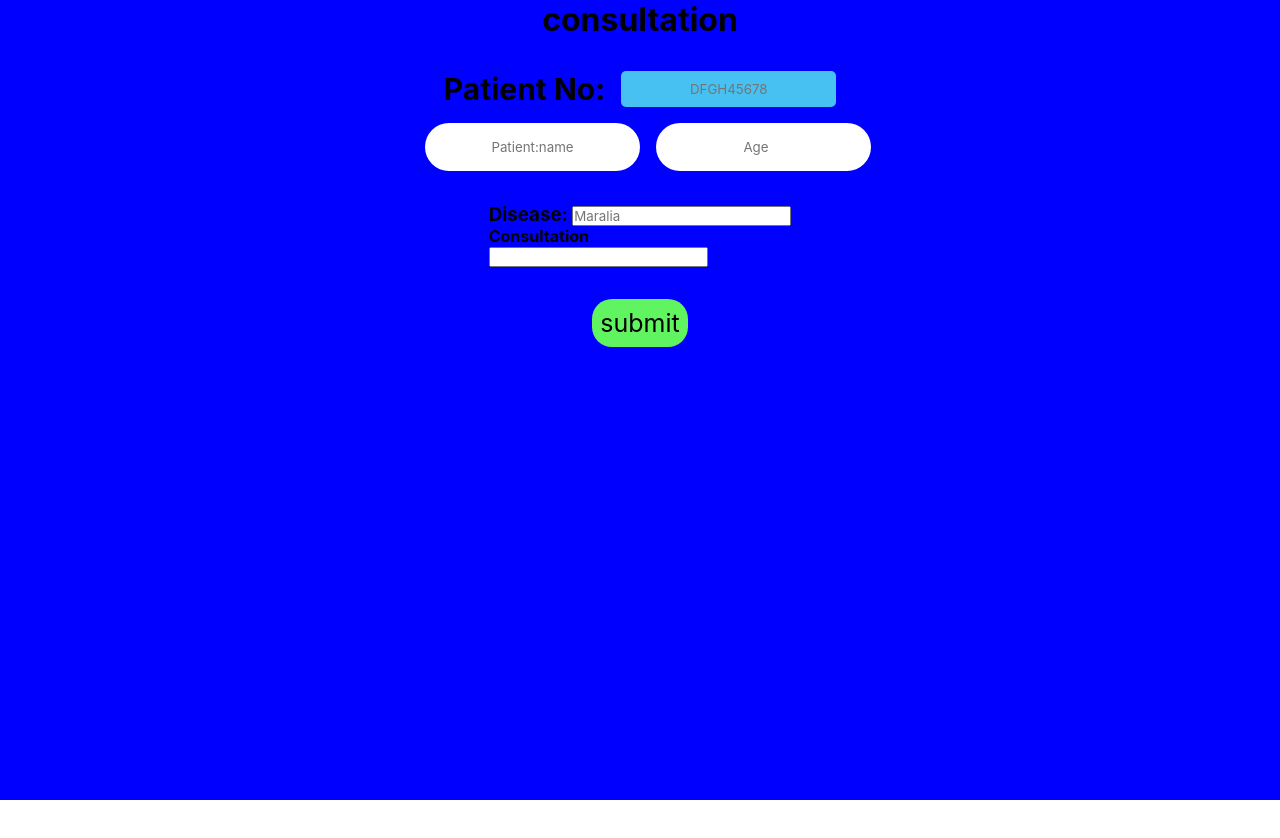
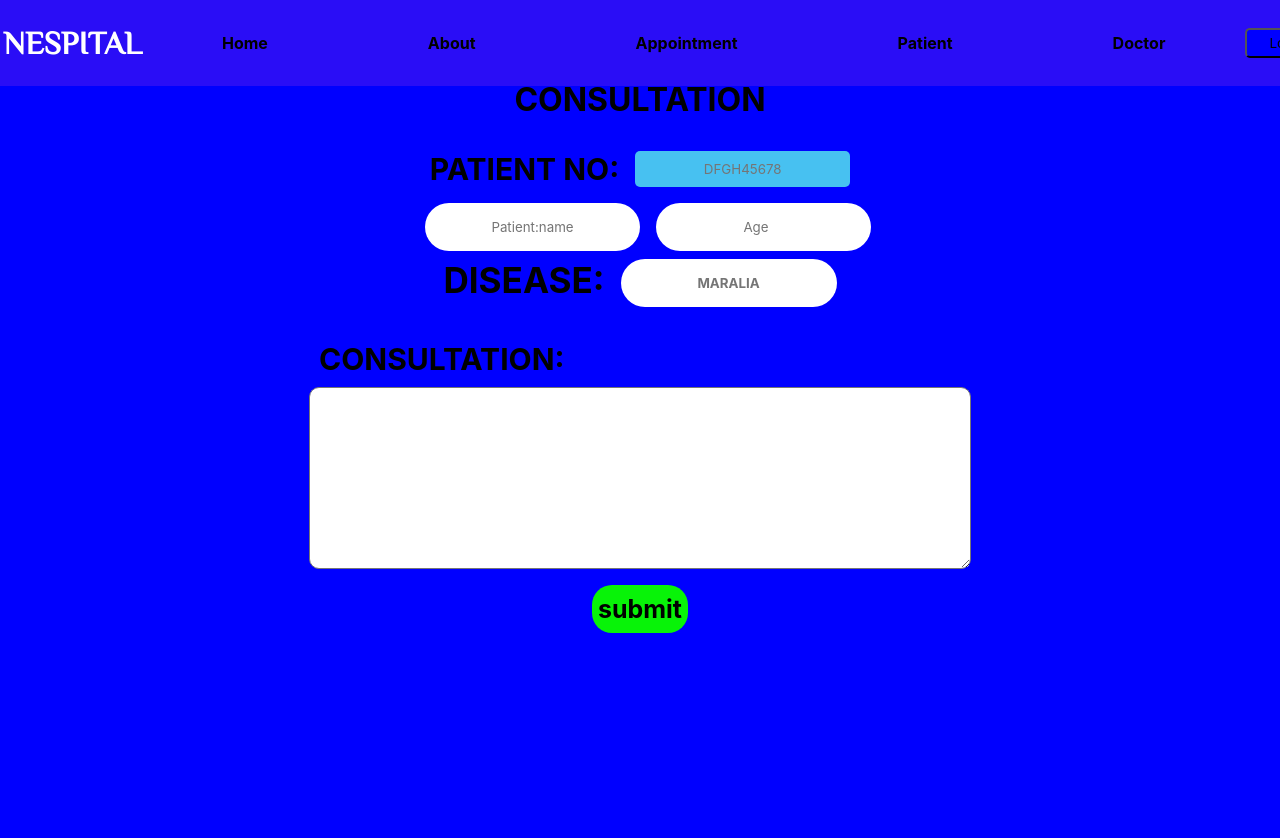
Before and after one commit to kihara38/Nespital, a React (Create React App) app in the folder client/: page /Consultation in a window 1280 px wide. Shown: the top 838 px of the page. Before the commit the page ends 800 px from the top, so only its background shows below. Built offline with nearby package versions, Linux system fonts and the light colour scheme; no server answers; a web font is replaced by a local one.

Commit message:
css changes

```diff
--- a/client/src/App.js
+++ b/client/src/App.js
@@ -23,29 +23,25 @@ import Patients from "./components/auth/Patients";
 function App() {
   return (
     <Router>
+      <NavBar />
       <ToastContainer />
       <Switch>
         <Route path="/" exact>
-          <NavBar />
           <Home />
         </Route>
         <Route path="/About" exact>
-          <NavBar />
           <h1>About</h1>
           <Footer />
         </Route>
         <Route path="/appointment" exact>
-          <NavBar />
           <h1>appointment</h1>
           <Footer />
         </Route>
         <Route path="/patient" exact>
-          <NavBar />
           <h1>patient</h1>
           <Footer />
         </Route>
         <Route path="/doctor" exact>
-          <NavBar />
           <h1>doctor</h1>
           <Footer />
         </Route>
--- a/client/src/components/doctor/consultation/element.js
+++ b/client/src/components/doctor/consultation/element.js
@@ -6,12 +6,17 @@ export const Form = styled.form`
   align-items: center;
   background-color: blue;
   height: 100vh;
+  width: 100vw;
+  padding-top: 5rem;
+  overflow: hidden;
+  text-transform: upperCase;
 `;
 export const Div1 = styled.div`
   display: flex;
   margin-top: 2rem;
   h3 {
     font-size: 30px;
+    text-transform: upperCase;
   }
 
   input {
@@ -23,26 +28,60 @@ export const Div1 = styled.div`
   }
 `;
 export const Div2 = styled.div`
-  padding: 2rem;
-`;
-export const Div3 = styled.div``;
-export const Div4 = styled.div`
-  button {
-    width: 6rem;
-    height: 3rem;
-    font-size: 25px;
-    border: none;
-    border-radius: 20px;
-    background-color: #60f560;
-  }
-`;
-export const Span = styled.div`
-  margin-top: 1rem;
+  display: flex;
+  padding: 0.5rem;
+  font-size: 30px;
   input {
     border: none;
     margin-left: 1rem;
     height: 3rem;
     text-align: center;
     border-radius: 10rem;
+    color: red;
+    font-weight: bold;
+    text-transform: upperCase;
   }
 `;
+export const Div3 = styled.div`
+  display: flex;
+  flex-direction: column;
+  padding: 1rem;
+  h4 {
+    margin: 10px;
+    font-size: 30px;
+  }
+  textarea {
+    width: 40rem;
+    height: 10rem;
+    padding: 10px;
+    border-radius: 10px;
+    font-size: 15px;
+  }
+`;
+export const Div4 = styled.div`
+  button {
+    width: 6rem;
+    height: 3rem;
+    font-size: 25px;
+    font-weight: bold;
+    border: none;
+    border-radius: 20px;
+    background-color: #08f308;
+  }
+`;
+export const Span = styled.div`
+  display: flex;
+  justify-content: space-evenly;
+  margin-top: 1rem;
+
+  color: gray;
+  font-size: 15px;
+  input {
+    border: none;
+    margin-left: 1rem;
+    height: 3rem;
+    text-align: center;
+    border-radius: 10rem;
+    color: gray;
+  }
+`;
--- a/client/src/components/doctor/consultation/index.js
+++ b/client/src/components/doctor/consultation/index.js
@@ -9,10 +9,11 @@ const Consultation = () => {
   const [patient, setpatient] = useState(null);
   const [allPatients, setAllPatients] = useState([]);
   const [HPN, setHPN] = useState("");
+  const [user, setUser] = useState(null);
 
   const history = useHistory();
 
-  const user = getCurrentUser();
+  const User = getCurrentUser();
   const body = new FormData();
 
   const handleSubmit = async (e) => {
@@ -78,24 +79,23 @@ const Consultation = () => {
         />
       </Span>
       <Div2>
-        <h3>
-          Disease:{" "}
+        <h3>Disease:</h3>
         <input
           type="text"
           placeholder="Maralia"
           value={disease}
           onChange={(e) => setdisease(e.target.value)}
         />
-        </h3>
+      </Div2>
       <Div3>
-          <h4>Consultation</h4>
-          <input
+        <h4>Consultation:</h4>
+        <textarea
           type="text"
           value={description}
           onChange={(e) => setdescription(e.target.value)}
         />
       </Div3>
-      </Div2>
+
       <Div4>
         <button type="submit">submit</button>
       </Div4>
--- a/client/src/components/doctor/doctorsform/element.js
+++ b/client/src/components/doctor/doctorsform/element.js
@@ -1,19 +1,40 @@
 import styled from "styled-components";
 import detail from "../../../resourses/detail.svg";
 export const Div = styled.div`
+  padding-top: 5rem;
   justify-content: space-between;
   background-image: url(${detail});
   background-size: cover;
   background-repeat: no-repeat;
   background-position: center;
   background-color: blue;
-  min-height: 100vh;
+  width: 100vw;
 `;
 export const Form = styled.form`
   display: flex;
   flex-direction: column;
-  justify-content: center;
+  justify-content: space-evenly;
   align-items: center;
+  width: 100vw;
+  button {
+    font-size: 30px;
+    font-weight: bold;
+    text-transform: upperCase;
+    background: #7676f5;
+    border-radius: 10px;
+    margin: 1rem;
+  }
+  input {
+    font-size: 15px;
+    text-align: center;
+    padding: 10px;
+    border-radius: 5px;
+    width: 20rem;
+    justify-content: space-evenly;
+    @media (max-width: 790px) {
+      width: 10rem;
+    }
+  }
   img {
     background-color: black;
     width: 120px;
@@ -23,22 +44,22 @@ export const Form = styled.form`
     margin: 2rem 0 1rem 0;
   }
 `;
-export const Div1 = styled.div`
-  justify-content: space-between;
-  margin-left: -1rem;
-`;
+export const Div1 = styled.div``;
 
 export const Div3 = styled.div`
-  align-self: center;
-  text-align: center;
-  margin-bottom: 1rem;
+  display: flex;
+  flex-direction: column;
+  justify-content: space-evenly;
+  padding: 1rem;
 `;
 export const Div4 = styled.div`
-  justify-content: center;
+  display: flex;
+  justify-content: space-between;
   margin-bottom: 1rem;
 `;
 export const Div5 = styled.form`
-  justify-content: center;
+  display: flex;
+  justify-content: space-between;
   margin-bottom: 1rem;
 `;
 export const Div6 = styled.form`
@@ -47,8 +68,8 @@ export const Div6 = styled.form`
   margin-bottom: 1rem;
 `;
 export const Div7 = styled.form`
-  align-self: center;
-  text-align: center;
+  display: flex;
+  justify-content: space-between;
   margin-bottom: 1rem;
 `;
 export const Div8 = styled.form`
@@ -57,9 +78,8 @@ export const Div8 = styled.form`
   margin-bottom: 1rem;
 `;
 export const Div9 = styled.form`
-  align-self: center;
-  text-align: center;
-  margin-bottom: 1rem;
+  display: flex;
+  justify-content: space-between;
 `;
 export const Diva = styled.form`
   align-self: center;
@@ -69,12 +89,16 @@ export const Diva = styled.form`
 
 export const Fieldset = styled.fieldset`
   align-content: center;
-  width: 40rem;
+  width: 80vw;
+  border-radius: 10px;
+  border: 3px solid #fff;
 `;
-export const Legend = styled.legend``;
+export const Legend = styled.legend`
+  font-size: 30px;
+  text-transform: capitalize;
+  font-weight: bold;
+`;
 export const Select = styled.select`
   margin-right: 1.5rem;
 `;
-export const Input = styled.input`
-  margin-right: 1.5rem;
-`;
+export const Input = styled.input``;
--- a/client/src/components/doctor/doctorsprofile/element.js
+++ b/client/src/components/doctor/doctorsprofile/element.js
@@ -1,10 +1,16 @@
 import styled from "styled-components";
+import { Link } from "react-router-dom";
 
 export const Main = styled.div`
+  display: flex;
+  flex-direction: column;
+  flex: wrap;
   background-color: blueviolet;
-  height: 100vh;
+  height: 100%;
+  width: 100vw;
 `;
 export const Div = styled.div`
+  padding-top: 5rem;
   display: flex;
   flex-direction: column;
   justify-content: space-evenly;
@@ -52,17 +58,31 @@ export const Div1 = styled.div`
   display: flex;
   justify-content: space-evenly;
   align-items: center;
-  margin: 2rem;
+  margin: 1rem;
   border: 4px solid black;
   border-radius: 5px;
+  p {
+    font-size: 1rem;
+    padding: 5px;
+  }
+  @media (max-width: 790px) {
+    flex-direction: column;
+
+    width: 30%;
+    font-size: 12px;
+  }
 `;
 export const Span = styled.span`
   display: flex;
   flex-direction: row;
 
   p {
-    margin-left: 1rem;
+    text-align: center;
     font-size: 1.5rem;
+    @media (max-width: 790px) {
+      font-size: 0.8rem;
+      padding: 5px;
+    }
   }
 `;
 export const Button = styled.button`
@@ -72,6 +92,9 @@ export const Button = styled.button`
   border-radius: 10px;
   border: none;
   cursor: pointer;
+  @media (max-width: 790px) {
+    width: 4rem;
+  }
 `;
 export const Button2 = styled.button`
   width: 6rem;
@@ -81,8 +104,16 @@ export const Button2 = styled.button`
   border-radius: 10px;
   border: none;
   cursor: pointer;
+  @media (max-width: 790px) {
+    width: 4rem;
+  }
 `;
-export const Div2 = styled.button`
-  display: flex;
-  justify-content: center;
+export const Div2 = styled.div``;
+export const Const = styled(Link)`
+  text-decoration: none;
+  border-radius: 10px;
+  background: blue;
+  align-self: center;
+  color: white;
+  font-size: 30px;
 `;
--- a/client/src/components/doctor/doctorsprofile/index.js
+++ b/client/src/components/doctor/doctorsprofile/index.js
@@ -15,6 +15,7 @@ import {
   Button,
   Button2,
   Span,
+  Const,
 } from "./element";
 import {
   FaGooglePlusG,
@@ -31,12 +32,6 @@ const DoctorProfile = () => {
   const [appointments, setAppointments] = useState([]);
   const [user, setUser] = useState(null);
   const history = useHistory();
-
-  const Logout = () => {
-    localStorage.removeItem("user");
-    localStorage.removeItem("token");
-    window.location.reload();
-  };
 
   useEffect(() => {
     const user = getCurrentUser();
@@ -102,6 +97,7 @@ const DoctorProfile = () => {
             </i>
           </SocialIcon>
         </SocialMedia>
+
         <Div />
         {appointmentsLoading ? (
           <div>Appointments loading...</div>
@@ -110,12 +106,7 @@ const DoctorProfile = () => {
             <AppointmentCard appointment={appointment} key={appointment._id} />
           ))
         )}
-        <Div2>
-          <button> consultation</button>
-        </Div2>
-        <Div2>
-          <button onClick={Logout}> Log out</button>
-        </Div2>
+        <Const to="/Consultation">consultation</Const>
       </Main>
     );
   } else {
--- a/client/src/pages/home/element.js
+++ b/client/src/pages/home/element.js
@@ -3,39 +3,57 @@ import img from "../../resourses/doctor.jpg";
 import { Link } from "react-router-dom";
 
 export const Div = styled.div`
+  display: flex;
+  flex: wrap;
+  justify-content: center;
+  align-items: center;
   background-image: url(${img});
   background-repeat: no-repeat;
   background-size: cover;
   background-position: center;
   min-height: 100vh;
+  width: 100vw;
   padding-top: 5.5rem;
 `;
 export const Div1 = styled.div`
+  display: flex;
+  flex-direction: column;
   background-color: rgba(47, 47, 237, 0.2);
-  width: 100%;
+  width: 100vw;
   height: 100%;
 `;
 
 export const ButtonWrapper = styled.div`
-  width: 100%;
+  width: 90%;
   display: flex;
   justify-content: flex-end;
   align-items: flex-end;
   flex-direction: column;
+  @media (max-width: 790px) {
+    display: none;
+  }
 `;
 
 export const Intro1 = styled.div`
   display: flex;
   flex-direction: column;
+  flex: wrap;
+  padding: 10px;
 
   h2 {
     font-size: 4rem;
     font-family: "Jacques Francois Shadow", cursive;
+    @media (max-width: 790px) {
+      font-size: 2rem;
+    }
   }
   h1 {
     font-size: 6rem;
     font-family: "Philosopher", sans-serif;
     font-weight: 900;
+    @media (max-width: 790px) {
+      font-size: 3rem;
+    }
   }
 `;
 export const Intro2 = styled.h1`
@@ -43,6 +61,9 @@ export const Intro2 = styled.h1`
   margin-top: -2rem;
   margin-left: 4rem;
   font-size: 60px;
+  @media (max-width: 790px) {
+    font-size: 30px;
+  }
 `;
 export const Mainsection = styled.div`
   display: flex;
@@ -71,9 +92,15 @@ export const Section = styled.div`
 `;
 export const H1 = styled.h1`
   font-size: 40px;
+  @media (max-width: 790px) {
+    font-size: 20px;
+  }
 `;
 export const P = styled.p`
   font-size: 20px;
+  @media (max-width: 790px) {
+    font-size: 20px;
+  }
 `;
 
 export const LinkButton = styled(Link)`
--- a/client/src/pages/navbar/element.js
+++ b/client/src/pages/navbar/element.js
@@ -4,23 +4,25 @@ import { Link } from "react-router-dom";
 
 export const Nav = styled.div`
   background-color: rgba(138, 43, 226, 0.3);
-  width: 100%;
+  width: 100vw;
   display: flex;
   justify-content: space-between;
   align-items: center;
-  flex-wrap: wrap;
-  padding: 0.2rem;
   position: fixed;
+  overflow: hidden;
+  padding: 3px;
   height: 5rem;
+  z-index: 5;
 
   div {
     display: flex;
-    justify-content: space-between;
+    justify-content: space-evenly;
     align-items: center;
+    width: 100vw;
   }
 `;
 export const Logo = styled(Link)`
-  padding: 1rem 0;
+  padding: 0.3rem 0rem;
   color: white;
   text-decoration: none;
   h1 {
@@ -32,24 +34,30 @@ export const Ul = styled.ul`
   display: flex;
   justify-content: space-between;
   align-items: center;
-  flex-wrap: wrap;
-
+  button {
+    background: blue;
+    padding: 5px;
+    width: 6rem;
+    border-radius: 5px;
+  }
+  padding-right: 1rem;
   @media (max-width: 790px) {
-    overflow: hidden;
     flex-direction: column;
-    width: 30%;
-    margin-top: 1.2rem;
+    position: fixed;
+    top: 5.4rem;
     background-color: rgba(91, 3, 192, 0.3);
     border-bottom-left-radius: 20px;
     border-bottom-right-radius: 20px;
-    border-top-right-radius: 20px;
+    font-size: 10px;
+    left: ${({ open }) => (open ? "-3000px" : "0")};
+    transition: all 1s ease-in-out;
   }
 `;
 export const link = styled(Link)`
   text-decoration: none;
 `;
 export const Alink = styled(Link)`
-  padding: 1rem 2rem;
+  padding: 1rem 5rem;
   cursor: pointer;
   text-decoration: none;
   color: black;
@@ -64,12 +72,13 @@ export const Alink = styled(Link)`
 `;
 export const MenuIcon = styled(FaBars)`
   display: none;
-  cursor: pointer;
-  height: 4rem;
-  width: 25px;
-  margin-left: 23rem;
 
   @media (max-width: 790px) {
+    overflow: hidden;
     display: flex;
+    left: 20px;
+    margin-left: 7rem;
+    font-size: 30px;
+    cursor: pointer;
   }
 `;
--- a/client/src/pages/navbar/index.js
+++ b/client/src/pages/navbar/index.js
@@ -1,4 +1,5 @@
 import { useState } from "react";
+
 import {
   Nav,
   Logo,
@@ -10,6 +11,11 @@ import {
 } from "./element";
 const NavBar = () => {
   const [open, setopen] = useState(true);
+  const Logout = () => {
+    localStorage.removeItem("user");
+    localStorage.removeItem("token");
+    window.location.reload();
+  };
 
   const HandleMenuOpen = () => {
     setopen(!open);
@@ -22,7 +28,7 @@ const NavBar = () => {
         </Logo>
         <MenuIcon onClick={HandleMenuOpen} />
       </div>
-      <Ul>
+      <Ul open={open}>
         <Alink to="/">Home</Alink>
 
         <Alink to="/about">About</Alink>
@@ -32,6 +38,7 @@ const NavBar = () => {
         <Alink to="/patient">Patient</Alink>
 
         <Alink to="/doctor">Doctor</Alink>
+        <button onClick={Logout}> Log out</button>
       </Ul>
     </Nav>
   );
```
Also changed, not shown: client/src/components/auth/login/element.js (+8 -1 lines), client/src/components/doctor/doctorsform/index.js (+17 -13 lines), client/src/components/patient/patientprofile/index.js (+8 -0 lines), 2 other files (tests, documents, lock files or other folders). Lines whose indentation alone changed are shown as unchanged.
